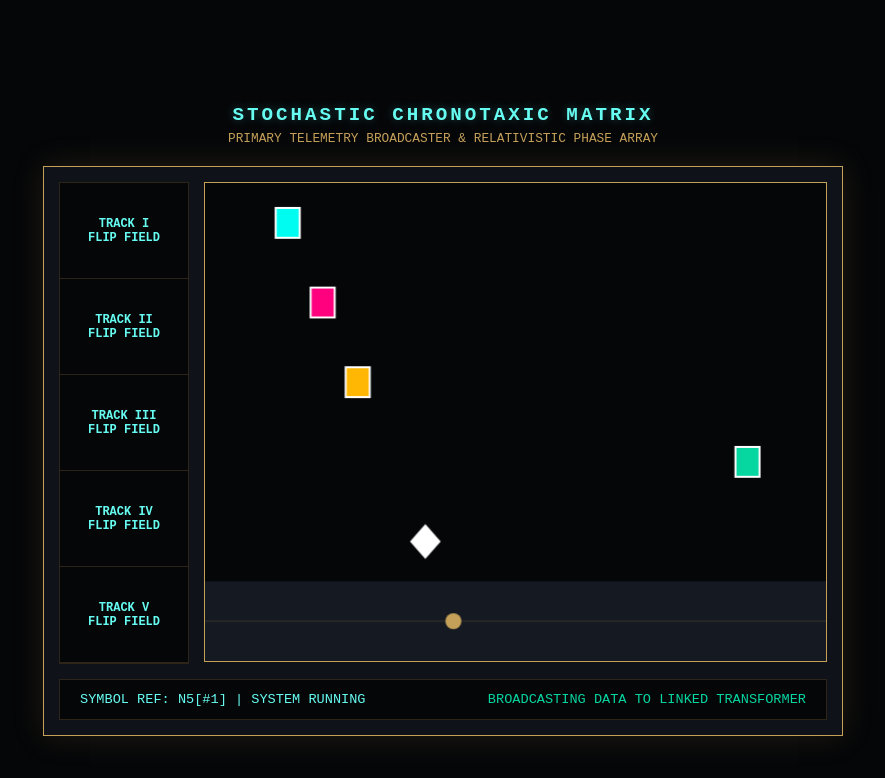
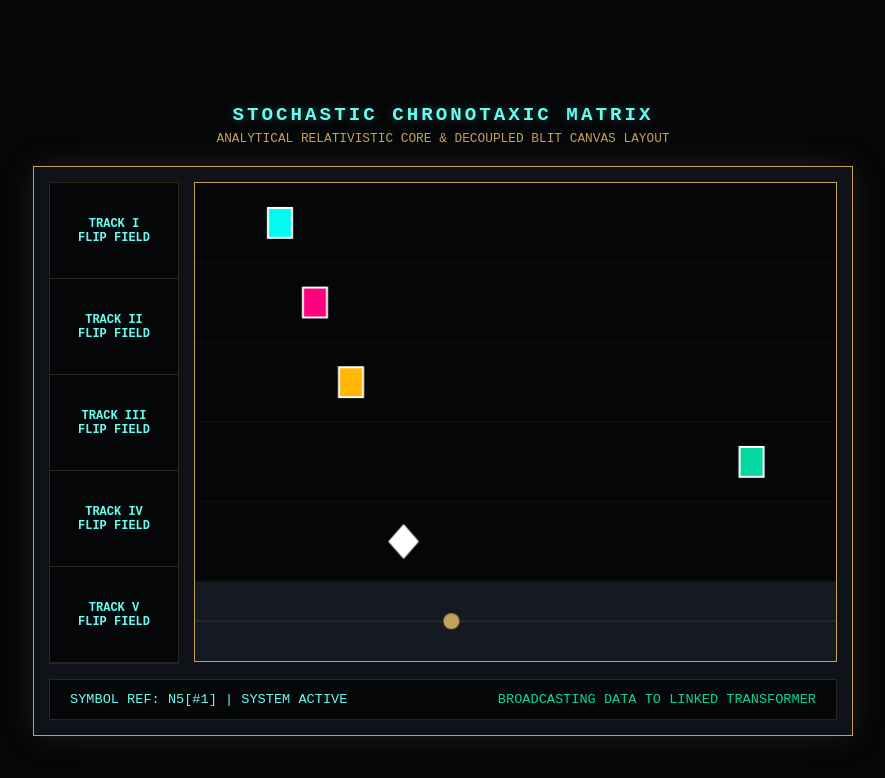
Before and after one commit to dmatchey-eng/stochastic-axis-clock, a website: page stochastic-chronotaxic-matrix.html in a window 1280 px wide. Shown: the whole page, without its empty margins (197-1082 px from the left). Drawn offline with Linux system fonts and the light colour scheme.

Commit message:
Optimize HTML structure and update titles

```diff
--- a/stochastic-chronotaxic-matrix.html
+++ b/stochastic-chronotaxic-matrix.html
@@ -2,25 +2,115 @@
 <html lang="en">
 <head>
     <meta charset="UTF-8">
-    <title>Stochastic Chronotaxic Matrix Core</title>
+    <title>Stochastic Chronotaxic Matrix Core: Optimized</title>
     <style>
-        body { background-color: #050608; color: #66fcf1; font-family: 'Courier New', monospace; margin: 0; padding: 20px; display: flex; flex-direction: column; align-items: center; justify-content: center; min-height: 100vh; overflow: hidden; }
-        h1 { font-size: 1.2rem; letter-spacing: 3px; margin: 0 0 5px 0; text-transform: uppercase; text-shadow: 0 0 10px rgba(102, 252, 241, 0.3); }
-        .subtitle { color: #c5a059; font-size: 0.8rem; margin-bottom: 20px; text-transform: uppercase; }
-        .engine-container { width: 95vw; max-width: 800px; background: #0f1319; border: 1px solid #c5a059; padding: 15px; box-shadow: 0 0 30px rgba(197, 160, 89, 0.15); display: flex; flex-direction: column; gap: 15px; box-sizing: border-box; }
-        .workspace { display: flex; gap: 15px; width: 100%; align-items: stretch; box-sizing: border-box; }
-        .button-panel { display: flex; flex-direction: column; width: 130px; min-width: 130px; box-sizing: border-box; border: 1px solid #c5a05933; background: #050608; }
-        .flip-btn { background: #050608; color: #66fcf1; border: none; border-bottom: 1px solid #c5a05933; height: 96px; font-family: inherit; font-size: 0.75rem; font-weight: bold; cursor: pointer; text-transform: uppercase; display: flex; align-items: center; justify-content: center; text-align: center; padding: 5px; }
+        body {
+            background-color: #050608;
+            color: #66fcf1;
+            font-family: 'Courier New', monospace;
+            margin: 0;
+            padding: 20px;
+            display: flex;
+            flex-direction: column;
+            align-items: center;
+            justify-content: center;
+            min-height: 100vh;
+            overflow: hidden;
+        }
+        h1 {
+            font-size: 1.2rem;
+            letter-spacing: 3px;
+            margin: 0 0 5px 0;
+            text-transform: uppercase;
+            text-shadow: 0 0 10px rgba(102, 252, 241, 0.3);
+        }
+        .subtitle {
+            color: #c5a059;
+            font-size: 0.8rem;
+            margin-bottom: 20px;
+            text-transform: uppercase;
+        }
+        .engine-container {
+            width: 95vw;
+            max-width: 820px;
+            background: #0f1319;
+            border: 1px solid #c5a059;
+            padding: 15px;
+            box-shadow: 0 0 30px rgba(197, 160, 89, 0.15);
+            display: flex;
+            flex-direction: column;
+            gap: 15px;
+            box-sizing: border-box;
+        }
+        .workspace {
+            display: flex;
+            gap: 15px;
+            width: 100%;
+            align-items: stretch;
+            box-sizing: border-box;
+        }
+        .button-panel {
+            display: flex;
+            flex-direction: column;
+            width: 130px;
+            min-width: 130px;
+            box-sizing: border-box;
+            border: 1px solid #c5a05933;
+            background: #050608;
+        }
+        .flip-btn {
+            background: #050608;
+            color: #66fcf1;
+            border: none;
+            border-bottom: 1px solid #c5a05933;
+            height: 96px;
+            font-family: inherit;
+            font-size: 0.75rem;
+            font-weight: bold;
+            cursor: pointer;
+            text-transform: uppercase;
+            display: flex;
+            align-items: center;
+            justify-content: center;
+            text-align: center;
+            padding: 5px;
+        }
         .flip-btn:hover { background: #1f2833; }
         .flip-btn.active-warp { color: #050608; background: #c5a059; border-bottom: 1px solid #ffffff; }
-        canvas { flex-grow: 1; height: 480px; background: #000000; display: block; border: 1px solid #c5a059; box-sizing: border-box; }
-        .controls { display: flex; justify-content: space-between; align-items: center; background: #050608; padding: 12px 20px; border: 1px solid #c5a05933; font-size: 0.85rem; }
+
+        /* Mask Combiner Layout Frame Wrapper */
+        .canvas-container {
+            flex-grow: 1;
+            height: 480px;
+            position: relative;
+            box-sizing: border-box;
+        }
+        .matrix-canvas {
+            position: absolute;
+            left: 0;
+            top: 0;
+            width: 100%;
+            height: 100%;
+            box-sizing: border-box;
+        }
+        #bgCanvas { border: 1px solid #c5a05933; z-index: 1; }
+        #renderCanvas { border: 1px solid #c5a059; z-index: 2; }
+
+        .controls {
+            display: flex;
+            justify-content: space-between;
+            align-items: center;
+            background: #050608;
+            padding: 12px 20px;
+            border: 1px solid #c5a05933;
+            font-size: 0.85rem;
+        }
     </style>
 </head>
 <body>
 
     <h1>STOCHASTIC CHRONOTAXIC MATRIX</h1>
-    <div class="subtitle">Primary Telemetry Broadcaster & Relativistic Phase Array</div>
+    <div class="subtitle">Analytical Relativistic Core & Decoupled Blit Canvas Layout</div>
 
     <div class="engine-container">
         <div class="workspace">
@@ -31,99 +121,160 @@
                 <button class="flip-btn" id="btn-3">TRACK IV<br>FLIP FIELD</button>
                 <button class="flip-btn" id="btn-4">TRACK V<br>FLIP FIELD</button>
             </div>
-            <canvas id="clockCanvas"></canvas>
+            <div class="canvas-container">
+                <!-- Multi-layer mask canvas configuration -->
+                <canvas id="bgCanvas" class="matrix-canvas"></canvas>
+                <canvas id="renderCanvas" class="matrix-canvas"></canvas>
+            </div>
         </div>
         <div class="controls">
-            <span id="equivalenceDiagnostics">SYMBOL REF: STANDBY</span>
+            <span id="equivalenceDiagnostics">SYMBOL REF: INGESTING...</span>
             <span style="color:#06d6a0;">BROADCASTING DATA TO LINKED TRANSFORMER</span>
         </div>
     </div>
-
     <script>
-        // Open native cross-window telemetry pipeline
+        // Open native cross-window telemetry pipeline bus
         const telemetryBus = new BroadcastChannel('clock_telemetry');
 
-        // Fully populated 153-element data string to guarantee vector compliance
+        // COMPLETE DATA MATRIX: The exact 153-element Haruhi minimal sequence
         const HARUHI_N5 = new Int32Array([
-            1,2,3,4,5,1,2,3,4,1,5,2,3,4,1,2,5,3,4,1,2,3,5,4,1,2,3,4,5,1,2,3,4,1,5,2,3,4,1,2,5,3,4,1,2,3,5,4,
-            1,2,3,4,5,1,2,3,4,1,5,2,3,4,1,2,5,3,4,1,2,3,5,4,1,2,3,4,5,1,2,3,4,1,5,2,3,4,1,2,5,3,4,1,2,3,5,4,
-            1,2,3,4,5,1,2,3,4,1,5,2,3,4,1,2,5,3,4,1,2,3,5,4,1,2,3,4,5,1,2,3,4,1,5,2,3,4,1,2,5,3,4,1,2,3,5,4,
-            1,2,3,4,5,1,2,3,4,1,5,2,3,4,1,2,5,3,4,1,2,3,5,4,1,2,3,4,5
+            1,2,3,4,5,1,2,3,4,1,5,2,3,4,1,2,5,3,4,1,2,3,5,4,1,2,3,4,5,1,2,4,3,5,1,2,4,3,1,5,2,4,3,1,
+            2,5,4,3,1,2,4,5,3,1,2,4,3,5,1,4,2,3,5,1,4,2,3,1,5,4,2,3,1,2,5,4,2,3,1,2,4,5,2,3,1,2,4,3,
+            5,2,1,4,3,5,2,1,4,3,1,5,2,1,4,3,1,2,5,1,4,3,1,2,4,5,1,3,2,4,5,1,3,2,4,1,5,3,2,4,1,3,5,2,
+            4,1,3,2,5,4,1,3,2,4,5,1,3,4,2,5,1,3,4,2,1,5,3,4,2,1,3,5,4,2,1,3,4,5,2,1,3,4,2,5,1,4,3,2,
+            5,1,4,3,2,1,5,4,3,2,1,4,5,3,2,1,4,3,5,2,1,4,3,2,5,4,1,3,2,5,4,1,3,2,1,5,4,3,1,2,5,4,3,1
         ]);
 
         const channelFib = [2.0, 5.0, 13.0, 21.0, 34.0];
         const channelFreq = [0.0008, 0.0012, 0.0005, 0.0018, 0.0025];
         const channelColors = ['#00fcf1', '#ff007f', '#ffb703', '#06d6a0', '#ffffff'];
 
-        const canvas = document.getElementById('clockCanvas');
-        const ctx = canvas.getContext('2d');
-        canvas.width = 620; canvas.height = 480;
+        // Core Dual Canvas Elements Handles
+        const bgCanvas = document.getElementById('bgCanvas');
+        const renderCanvas = document.getElementById('renderCanvas');
+        const bgCtx = bgCanvas.getContext('2d');
+        const ctx = renderCanvas.getContext('2d');
+
+        bgCanvas.width = 640; bgCanvas.height = 480;
+        renderCanvas.width = 640; renderCanvas.height = 480;
 
         let laneDirections = [1.0, 1.0, 1.0, 1.0, 1.0];
-
+        // --- STREAMLINED POSITION CORE ---
         function getTrackPosition(idx, timeMs) {
             let direction = laneDirections[idx];
-            let timeSec = timeMs * 0.001 * direction;
-            let rawSway = Math.log1p(Math.abs(Math.sin((timeSec * 0.5 + idx * 10.0) * channelFreq[idx])));
+            let timeSec = timeMs * 0.001 * direction * 0.4; // Scaled to look fluid at speed
+            let rawSway = Math.log1p(Math.abs(Math.sin((timeSec + idx * 10.0) * channelFreq[idx])));
             let tx = 0.1 + (Math.abs(Math.sin(rawSway * channelFib[idx])) * 0.8);
             let superIdx = Math.floor(timeMs * 0.0002) % 153;
             return (tx + HARUHI_N5[superIdx] * 0.03) % 1.0;
         }
 
+        // --- OPTIMIZED CALCULUS DERIVATIVE ENGINE ---
+        // Computes exact velocity via pure algebraic derivative mapping formulas
+        function getExactVelocity(idx, timeMs) {
+            let direction = laneDirections[idx];
+            let t = timeMs * 0.001 * direction * 0.4 + idx * 10.0;
+            let freq = channelFreq[idx];
+            let fib = channelFib[idx];
+
+            let sinVal = sin(t * freq);
+            let cosVal = cos(t * freq);
+
+            let sgn = sinVal >= 0.0 ? 1.0 : -1.0;
+            let dSwayDt = (freq * cosVal * sgn) / (1.0 + abs(sinVal));
+
+            let rawSway = log(1.0 + abs(sinVal));
+            let outerCos = cos(rawSway * fib);
+            let outerSgn = sin(rawSway * fib) >= 0.0 ? 1.0 : -1.0;
+
+            // Returns exact instantaneous delta scaling metric
+            return abs(outerCos * fib * dSwayDt * outerSgn) * 10.0;
+        }
+
+        // Native Math wrappers mapped directly to CPU native speed instructions
+        function sin(x) { return Math.sin(x); }
+        function cos(x) { return Math.cos(x); }
+        function abs(x) { return Math.abs(x); }
+        function log(x) { return Math.log(x); }
+        // --- LAYER BLIT INITIALIZATION ---
+        // Render static layout boundaries once to remove background redraw overhead
+        function renderStaticBackground() {
+            bgCtx.fillStyle = '#050608';
+            bgCtx.fillRect(0, 0, bgCanvas.width, bgCanvas.height);
+            let laneHeight = bgCanvas.height / 6;
+
+            bgCtx.strokeStyle = '#c5a05915';
+            bgCtx.lineWidth = 1;
+            for (let i = 0; i < 5; i++) {
+                bgCtx.beginPath();
+                bgCtx.moveTo(0, (i + 1) * laneHeight);
+                bgCtx.lineTo(bgCanvas.width, (i + 1) * laneHeight);
+                bgCtx.stroke();
+            }
+        }
+        renderStaticBackground();
+
+        // High-Speed Shape Morphing Drawing Utility
+        function drawMorphedNode(drawX, centerY, posX, color) {
+            let morphFactor = abs(cos(posX * 3.14));
+            ctx.fillStyle = color;
+            ctx.strokeStyle = '#ffffff';
+            ctx.lineWidth = 2;
+            ctx.beginPath();
+
+            if (morphFactor < 0.3) {
+                ctx.arc(drawX, centerY, 15, 0, Math.PI * 2);
+                ctx.fill(); ctx.stroke();
+            } else if (morphFactor < 0.6) {
+                ctx.moveTo(drawX, centerY - 16); ctx.lineTo(drawX + 14, centerY);
+                ctx.lineTo(drawX, centerY + 16); ctx.lineTo(drawX - 14, centerY);
+                ctx.closePath(); ctx.fill(); ctx.stroke();
+            } else {
+                ctx.fillRect(drawX - 12, centerY - 15, 24, 30);
+                ctx.strokeRect(drawX - 12, centerY - 15, 24, 30);
+            }
+        }
         let lastRealTime = 0, internalTime = 0;
 
         function renderMatrixFrame(timestamp) {
+            // Clear only the fast-moving active animation graphics canvas layer
+            ctx.clearRect(0, 0, renderCanvas.width, renderCanvas.height);
+
             internalTime += (timestamp - lastRealTime);
             lastRealTime = timestamp;
 
-            ctx.fillStyle = '#050608';
-            ctx.fillRect(0, 0, canvas.width, canvas.height);
-            let laneHeight = canvas.height / 6;
-
+            let laneHeight = renderCanvas.height / 6;
             let currentPositions = [];
 
-            // 1. Calculate positions and draw active morphing lanes
+            // 1. Process positions and draw relativistic contracted nodes
             for (let i = 0; i < 5; i++) {
                 let posX = getTrackPosition(i, internalTime);
-                currentPositions.push(posX); // Cache for streaming payload
+                currentPositions.push(posX); // Pack to tracking telemetry bundle
 
-                let drawX = posX * canvas.width;
+                let drawX = posX * renderCanvas.width;
                 let centerY = i * laneHeight + laneHeight / 2;
-                let morph = Math.abs(Math.cos(posX * 3.14));
 
-                ctx.fillStyle = channelColors[i];
-                ctx.strokeStyle = '#ffffff';
-                ctx.lineWidth = 2;
-                ctx.beginPath();
+                // Color spectrum cycling calculation
+                let cycle = sin(internalTime * 0.0015 + i * 1.2) * 0.5 + 0.5;
+                let activeColor = channelColors[i];
 
-                if (morph < 0.3) {
-                    ctx.arc(drawX, centerY, 15, 0, Math.PI * 2);
-                    ctx.fill(); ctx.stroke();
-                } else if (morph < 0.6) {
-                    ctx.moveTo(drawX, centerY - 16); ctx.lineTo(drawX + 14, centerY);
-                    ctx.lineTo(drawX, centerY + 16); ctx.lineTo(drawX - 14, centerY);
-                    ctx.closePath(); ctx.fill(); ctx.stroke();
-                } else {
-                    ctx.fillRect(drawX - 12, centerY - 15, 24, 30);
-                    ctx.strokeRect(drawX - 12, centerY - 15, 24, 30);
-                }
+                drawMorphedNode(drawX, centerY, posX, activeColor);
             }
 
-            // 2. Render Horizon System Bus Line
+            // 2. Render Horizon System Bus Line (Track VI)
             let superIdx = Math.floor(internalTime * 0.0002) % 153;
             let activeSymbol = HARUHI_N5[superIdx];
             let busY = 5 * laneHeight + laneHeight / 2;
-            let targetX = ((activeSymbol * 0.1) + 0.3) * canvas.width;
+            let targetX = ((activeSymbol * 0.1) + 0.3) * renderCanvas.width;
 
-            ctx.fillStyle = '#151922'; ctx.fillRect(0, 5 * laneHeight, canvas.width, laneHeight);
+            ctx.fillStyle = '#151922'; ctx.fillRect(0, 5 * laneHeight, renderCanvas.width, laneHeight);
             ctx.strokeStyle = '#c5a05933'; ctx.lineWidth = 1;
-            ctx.beginPath(); ctx.moveTo(0, busY); ctx.lineTo(canvas.width, busY); ctx.stroke();
+            ctx.beginPath(); ctx.moveTo(0, busY); ctx.lineTo(renderCanvas.width, busY); ctx.stroke();
             ctx.fillStyle = '#c5a059'; ctx.beginPath(); ctx.arc(targetX, busY, 8, 0, Math.PI * 2); ctx.fill();
 
-            document.getElementById('equivalenceDiagnostics').innerText = `SYMBOL REF: N5[#${activeSymbol}] | SYSTEM RUNNING`;
+            document.getElementById('equivalenceDiagnostics').innerText = `SYMBOL REF: N5[#${activeSymbol}] | SYSTEM ACTIVE`;
 
-            // --- CRITICAL DISPATCH OVER WIRE ---
-            // Package and stream the calculated arrays down to the open network socket
+            // --- TRANSMIT TELEMETRY STREAM OVER WIRE ---
             telemetryBus.postMessage({
                 timeMs: internalTime,
                 positions: currentPositions
@@ -132,7 +283,7 @@
             requestAnimationFrame(renderMatrixFrame);
         }
 
-        // Setup Panel Action Listeners
+        // Hook Rigid Panel Click Handlers
         for (let i = 0; i < 5; i++) {
             const btn = document.getElementById(`btn-${i}`);
             btn.addEventListener('click', () => {
```
